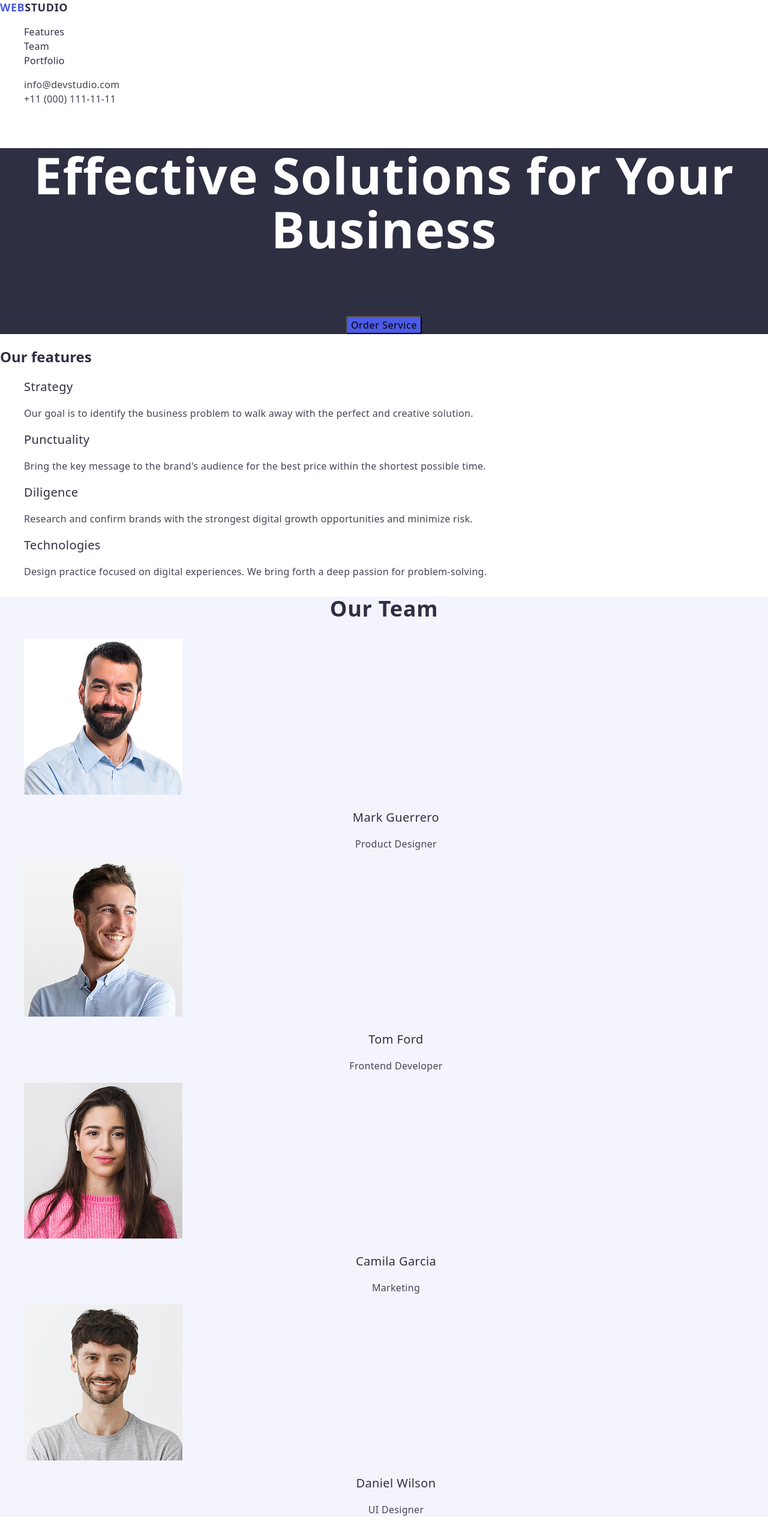
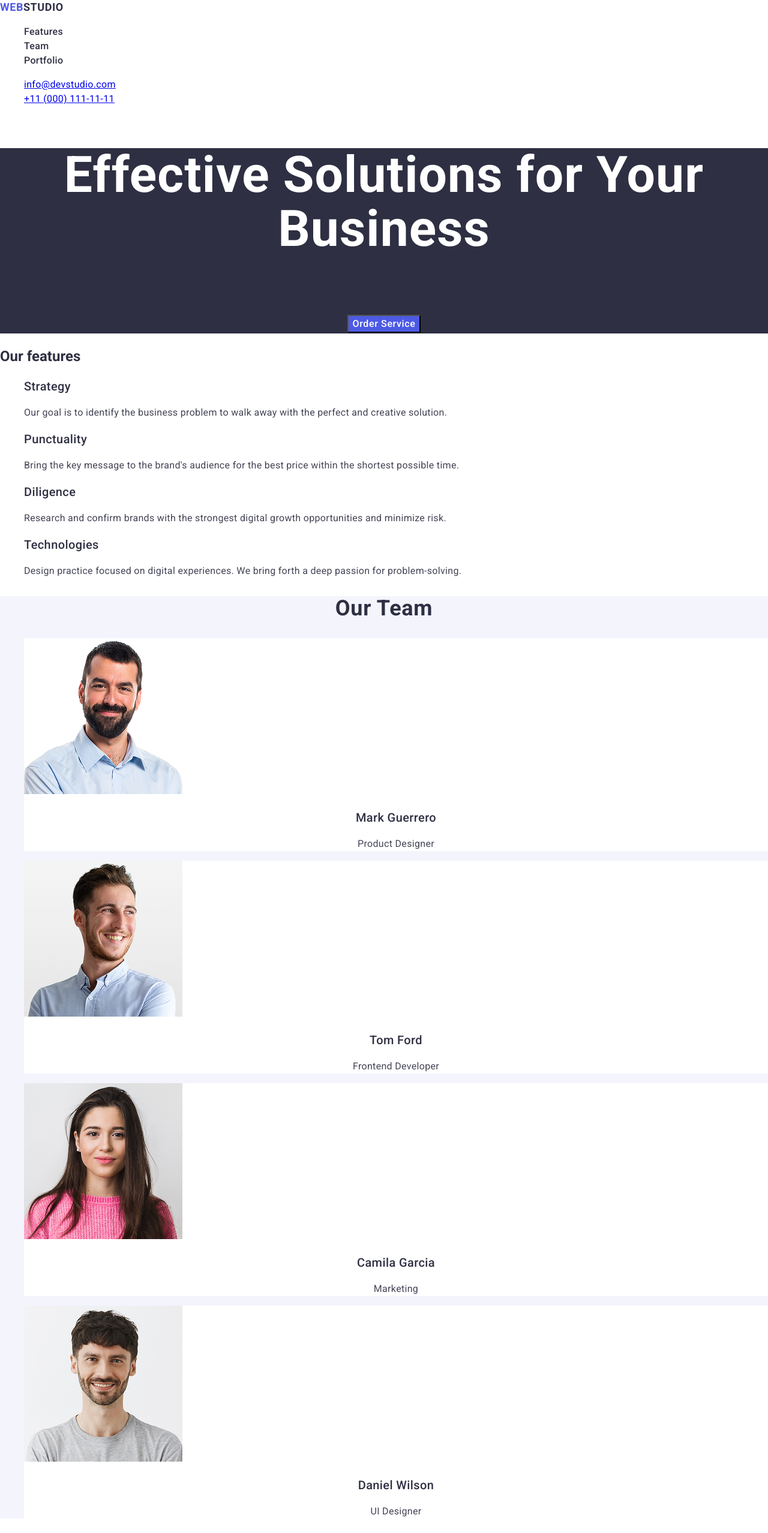
Before and after one commit to yjagsee/goit-markup-hw-02, a plain HTML site: page index.html in a window 1280 px wide. Shown: the top 2556 px of the page at 60% size. Drawn offline with nearby package versions, Linux system fonts and the light colour scheme.

Commit message:
update 4

```diff
--- a/css/common.css
+++ b/css/common.css
@@ -2,6 +2,8 @@
     color: #2e2f42;
     font-size: 16px;
     line-height: 1.5;
+    font-family: 'Roboto', sans-serif;
+    background-color: #fff;
 }
 
 .header .link-logo span,
--- a/css/header.css
+++ b/css/header.css
@@ -12,3 +12,8 @@
     font-weight: 500;
     letter-spacing: 0.02em;
 }
+
+.address .link-mailto,
+.address .link-tel {
+    font-weight: 400;
+}
--- a/css/hero.css
+++ b/css/hero.css
@@ -16,6 +16,7 @@
     letter-spacing: 0.04em;
     background-color: #4d5ae5;
     cursor: pointer;
+    color: #ffffff;
 }
 
 .hero .button:focus,
--- a/index.html
+++ b/index.html
@@ -16,18 +16,18 @@
       <a class="link-logo" href="./index.html" ><span class="accent-word">Web</span>Studio</a>
       <nav class="nav">
         <ul class="list">
-          <li><a class="link" href="#features">Features</a></li>
-          <li><a class="link" href="#team">Team</a></li>
-          <li><a class="link" href="#portfolio">Portfolio</a></li>
+          <li class="list-item"><a class="link" href="#features">Features</a></li>
+          <li class="list-item"><a class="link" href="#team">Team</a></li>
+          <li class="list-item"><a class="link" href="#portfolio">Portfolio</a></li>
         </ul>
       </nav>
       <address class="address">
         <ul class="list">
-          <li>
-            <a class="link" href="mailto:info@devstudio.com">info@devstudio.com</a>
+          <li class="list-item">
+            <a class="link-mailto" href="mailto:info@devstudio.com">info@devstudio.com</a>
           </li>
-          <li>
-            <a class="link" href="tel:+110001111111">+11 (000) 111-11-11</a>
+          <li class="list-item">
+            <a class="link-tel" href="tel:+110001111111">+11 (000) 111-11-11</a>
           </li>
         </ul>
       </address>
@@ -40,28 +40,28 @@
       <section id="features" class="features">
         <h2 class="section-title">Our features</h2>
         <ul class="list">
-          <li>
+          <li class="list-item">
             <h3 class="subtitle">Strategy</h3>
             <p class="text">
               Our goal is to identify the business problem to walk away with the
               perfect and creative solution.
             </p>
           </li>
-          <li>
+          <li class="list-item">
             <h3 class="subtitle">Punctuality</h3>
             <p class="text">
               Bring the key message to the brand's audience for the best price
               within the shortest possible time.
             </p>
           </li>
-          <li>
+          <li class="list-item">
             <h3 class="subtitle">Diligence</h3>
             <p class="text">
               Research and confirm brands with the strongest digital growth
               opportunities and minimize risk.
             </p>
           </li>
-          <li>
+          <li class="list-item">
             <h3 class="subtitle">Technologies</h3>
             <p class="text">
               Design practice focused on digital experiences. We bring forth a
@@ -73,22 +73,22 @@
       <section class="team" id="team">
         <h2 class="section-title">Our Team</h2>
         <ul class="list">
-          <li>
+          <li class="list-item">
             <img src="./images/team-1.jpg" alt="Mark Guerrero" width="264" />
             <h3 class="subtitle">Mark Guerrero</h3>
             <p class="text">Product Designer</p>
           </li>
-          <li>
+          <li class="list-item">
             <img src="./images/team-2.jpg" alt="Tom Ford" width="264" />
             <h3 class="subtitle">Tom Ford</h3>
             <p class="text">Frontend Developer</p>
           </li>
-          <li>
+          <li class="list-item">
             <img src="./images/team-3.jpg" alt="Camila Garcia" width="264" />
             <h3 class="subtitle">Camila Garcia</h3>
             <p class="text">Marketing</p>
           </li>
-          <li>
+          <li class="list-item">
             <img src="./images/team-4.jpg" alt="Daniel Wilson" width="264" />
             <h3 class="subtitle">Daniel Wilson</h3>
             <p class="text">UI Designer</p>
@@ -98,32 +98,32 @@
       <section class="portfolio" id="portfolio">
         <h2 class="section-title">Our Portfolio</h2>
         <ul class="list">
-          <li>
+          <li class="list-item">
             <img src="./images/portfolio-1.jpg" alt="" width="360">
             <h3 class="subtitle">Banking App</h3>
             <p class="text">App</p>
           </li>
-          <li>
+          <li class="list-item">
             <img src="./images/portfolio-2.jpg" alt="" width="360">
             <h3 class="subtitle">Cashless Payment</h3>
             <p class="text">Marketing</p>
           </li>
-          <li>
+          <li class="list-item">
             <img src="./images/portfolio-3.jpg" alt="" width="360">
             <h3 class="subtitle">Meditation App</h3>
             <p class="text">App</p>
           </li>
-          <li>
+          <li class="list-item">
             <img src="./images/portfolio-4.jpg" alt="" width="360">
             <h3 class="subtitle">Taxi Service</h3>
             <p class="text">Marketing</p>
           </li>
-          <li>
+          <li class="list-item">
             <img src="./images/portfolio-5.jpg" alt="" width="360">
             <h3 class="subtitle">Screen Illustrations</h3>
             <p class="text">Design</p>
           </li>
-          <li>
+          <li class="list-item">
             <img src="./images/portfolio-6.jpg" alt="" width="360">
             <h3 class="subtitle">Online Courses</h3>
             <p class="text">Marketing</p>
```
